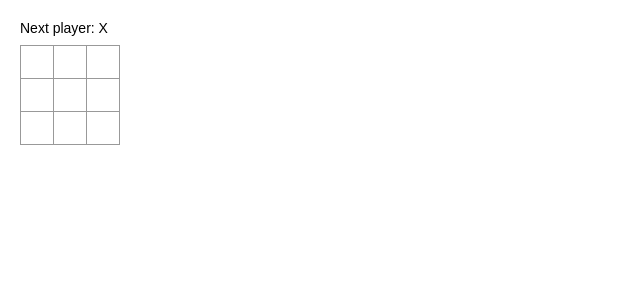
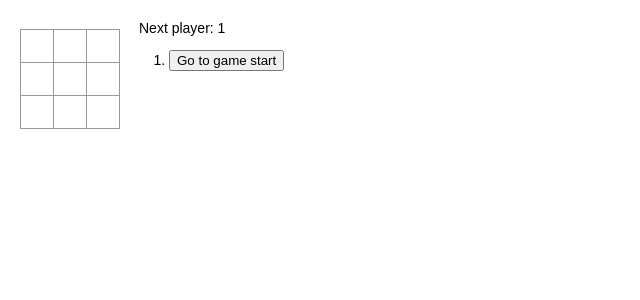
Before and after one commit to 8times12/React, a React (Create React App) app in the folder react-tutorial/: page / in a window 1280 px wide. Shown: the top 300 px of the page, without its empty margins (0-640 px from the left). Built offline with nearby package versions, Linux system fonts and the light colour scheme.

Commit message:
react-tutorial: create tic tac toe
チュートリアルに沿って、三目並べゲームの作成が完了。

```diff
--- a/react-tutorial/package.json
+++ b/react-tutorial/package.json
@@ -10,9 +10,12 @@
     "@types/node": "^12.12.53",
     "@types/react": "^16.9.43",
     "@types/react-dom": "^16.9.8",
+    "@types/react-redux": "^7.1.9",
     "react": "^16.13.1",
     "react-dom": "^16.13.1",
+    "react-redux": "^7.2.1",
     "react-scripts": "3.4.1",
+    "redux": "^4.0.5",
     "typescript": "^3.7.5"
   },
   "scripts": {
--- a/react-tutorial/src/components/Board.tsx
+++ b/react-tutorial/src/components/Board.tsx
@@ -1,15 +1,27 @@
 import React from "react";
 import Square from "./Square";
 import './Board.scss';
+import { Checkers } from "../constants";
+import { calculateWinner } from "../utils";
 
-class Board extends React.Component {
+export interface Props {
+    squares: (Checkers | null)[];
+    onCheck: (i: number) => void;
+}
+
+export interface State {
+    squares: (Checkers | null)[];
+    xIsNext: boolean;
+}
+
+class Board extends React.Component<Props, State> {
     renderSquare(i: number) {
-        return <Square />
+        return (
+            <Square checker={this.props.squares[i]} onCheck={() => this.props.onCheck(i)} />
+        );
     }
 
     render() {
-        const status = 'Next player: X';
-
         return (
             <div>
                 <div className="status">{status}</div>
--- a/react-tutorial/src/components/Game.scss
+++ b/react-tutorial/src/components/Game.scss
@@ -6,3 +6,7 @@
 .game-info {
     margin-left: 20px;
 }
+
+ol, ul {
+    padding-left: 30px;
+}
--- a/react-tutorial/src/components/Game.tsx
+++ b/react-tutorial/src/components/Game.tsx
@@ -1,17 +1,89 @@
 import React from "react";
 import Board from "./Board";
 import './Game.scss';
+import { Checkers } from "../constants";
+import { calculateWinner } from "../utils";
 
-class Game extends React.Component {
+export interface Props {
+
+}
+
+type Squares = (Checkers | null)[];
+export interface State {
+    history: {squares: Squares}[];
+    stepNumber: number;
+    xIsNext: boolean;
+}
+
+class Game extends React.Component<Props, State> {
+    constructor(props: Props) {
+        super(props);
+        this.state = {
+            history: [{
+                squares: Array(9).fill(null)
+            }],
+            stepNumber: 0,
+            xIsNext: true
+        };
+    }
+
+    handleClick(i: number) {
+        const history = this.state.history.slice(0, this.state.stepNumber + 1);
+        const current = history[history.length - 1];
+        const squares = [...current.squares];
+        if (calculateWinner(squares) || squares[i]) {
+            return;
+        }
+        squares[i] = this.state.xIsNext ? Checkers.X : Checkers.O;
+        this.setState({
+            history: [...history, {
+                squares: squares
+            }],
+            stepNumber: history.length,
+            xIsNext: !this.state.xIsNext
+        });
+    }
+
+    jumpTo(step: number) {
+        this.setState({
+            stepNumber: step,
+            xIsNext: (step % 2) === 0
+        })
+    }
+
     render() {
+        const {history} = this.state;
+        const current = history[this.state.stepNumber];
+        const winner = calculateWinner(current.squares);
+
+        const moves = history.map((step, move) => {
+            const desc = move ?
+                `Go to move #${move}` :
+                `Go to game start`;
+            return (
+                <li key={move}>
+                    <button onClick={() => this.jumpTo(move)}>{desc}</button>
+                </li>
+            )
+        });
+
+        const nextPlayer = this.state.xIsNext ? Checkers.X.toString() : Checkers.O.toString();
+        const status = (() => {
+            if (winner) {
+                return `Winner: ${winner}`;
+            } else {
+                return `Next player: ${nextPlayer}`;
+            }
+        })();
+
         return (
             <div className="game">
                 <div className="game-board">
-                    <Board />
+                    <Board squares={current.squares} onCheck={(i) => this.handleClick(i)}/>
                 </div>
                 <div className="game-info">
-                    <div>{/* status */}</div>
-                    <ol>{/* TODO */}</ol>
+                    <div>{status}</div>
+                    <ol>{moves}</ol>
                 </div>
             </div>
         );
--- a/react-tutorial/src/components/Square.tsx
+++ b/react-tutorial/src/components/Square.tsx
@@ -1,14 +1,18 @@
 import React from "react";
 import './Square.scss';
+import { Checkers } from "../constants";
 
-class Square extends React.Component {
-    render() {
-        return (
-            <button type="button" className="square">
-                {/* TODO */}
-            </button>
-        );
-    }
+export interface Props {
+    checker: Checkers | null;
+    onCheck: () => void;
+}
+
+function Square(props: Props) {
+    return (
+        <button className="square" onClick={props.onCheck}>
+            {props.checker?.toString()}
+        </button>
+    )
 }
 
 export default Square;
--- /dev/null
+++ b/react-tutorial/src/constants/index.tsx
@@ -0,0 +1,6 @@
+export const CHECK_SQUARE = 'CHECK_SQUARE';
+export type CHECK_SQUARE = typeof CHECK_SQUARE;
+export enum Checkers {
+    O,
+    X
+}
--- a/react-tutorial/src/index.scss
+++ b/react-tutorial/src/index.scss
@@ -3,10 +3,6 @@ body {
     margin: 20px;
 }
 
-ol, ul {
-    padding-left: 30px;
-}
-
 .kbd-navigation .square:focus {
     background: #ddd;
 }
--- /dev/null
+++ b/react-tutorial/src/utils/index.tsx
@@ -0,0 +1,21 @@
+import { Checkers } from "../constants";
+
+export function calculateWinner(squares: (Checkers | null)[]) {
+    const lines = [
+      [0, 1, 2],
+      [3, 4, 5],
+      [6, 7, 8],
+      [0, 3, 6],
+      [1, 4, 7],
+      [2, 5, 8],
+      [0, 4, 8],
+      [2, 4, 6],
+    ];
+    for (let i = 0; i < lines.length; i++) {
+      const [a, b, c] = lines[i];
+      if (squares[a] && squares[a] === squares[b] && squares[a] === squares[c]) {
+        return squares[a];
+      }
+    }
+    return null;
+  }
```
Also changed, not shown: 1 other file (tests, documents, lock files or other folders).
